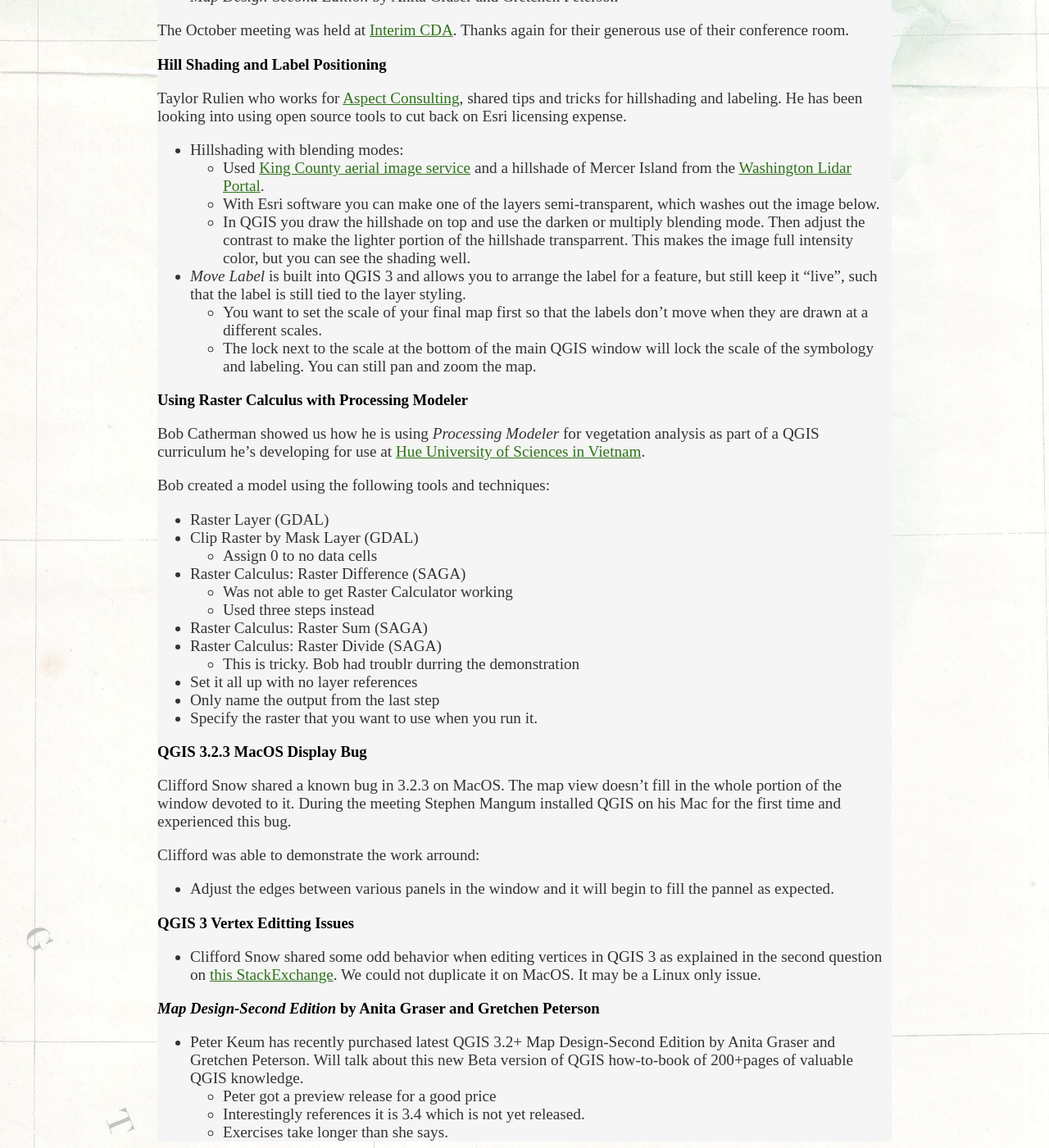
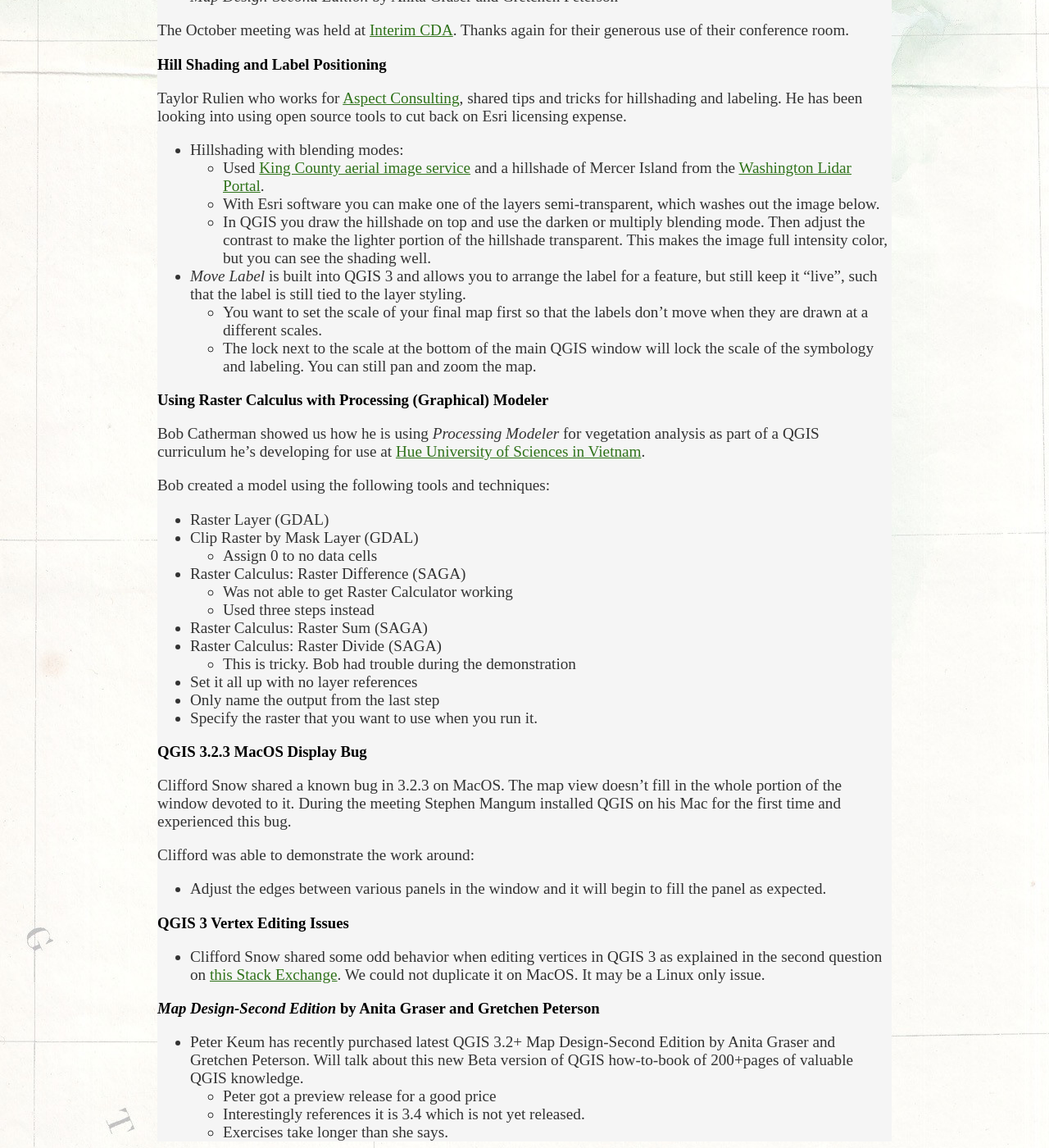
Before and after one commit to psqgis/psqgis.github.io, a Jekyll site: the page built from _minutes/201810-October.md, in a window 1280 px wide and 1400 px high, scrolled down 407 px. Shown: the whole window at 82% size. Built offline with Jekyll 4.4.1, drawn with Linux system fonts in a browser that asks for light colours; some of the changed text lies outside the part shown.

Commit message:
Minutes for October 2018 meetup

```diff
--- a/_minutes/201810-October.md
+++ b/_minutes/201810-October.md
@@ -1,15 +1,15 @@
 ---
 layout: post
 title: "October '18 Meetup Minutes"
-date: 2018-10-25
-tags: hillshade raster labeling blendng-mode qgis-3 processing-modeler raster-calculus bug vertex editing learning
+date: 2018-10-09
+tags: hillshade raster labeling blending-mode qgis-3 graphical-modeler processing-modeler analysis raster-calculus bug vertex editing learning
 ---
 
 Covered Topics:
 * Hill Shading and Label Positioning
-* Raster Calculus with Processing Modeler
+* Raster Calculus with Processing (Graphical) Modeler
 * QGIS 3.2.3 MacOS Display Bug
-* QGIS 3 Vertex Editting Issues
+* QGIS 3 Vertex Editing Issues
 * _Map Design-Second Edition_ by Anita Graser and Gretchen Peterson
 
 The October meeting was held at [Interim CDA](http://interimicda.org/whatwedo/). Thanks again for their generous use of their conference room.
@@ -20,12 +20,12 @@
 * Hillshading with blending modes:
     * Used [King County aerial image service](http://gismaps.kingcounty.gov/arcgis/rest/services/BaseMaps/KingCo_Aerial_2017/MapServer) and a hillshade of Mercer Island from the [Washington Lidar Portal](http://lidarportal.dnr.wa.gov/).
     * With Esri software you can make one of the layers semi-transparent, which washes out the image below.
-    * In QGIS you draw the hillshade on top and use the darken or multiply blending mode. Then adjust the contrast to make the lighter portion of the hillshade transparrent. This makes the image full intensity color, but you can see the shading well.
+    * In QGIS you draw the hillshade on top and use the darken or multiply blending mode. Then adjust the contrast to make the lighter portion of the hillshade transparent. This makes the image full intensity color, but you can see the shading well.
 * _Move Label_ is built into QGIS 3 and allows you to arrange the label for a feature, but still keep it "live", such that the label is still tied to the layer styling.
     * You want to set the scale of your final map first so that the labels don't move when they are  drawn at a different scales.
     * The lock next to the scale at the bottom of the main QGIS window will lock the scale of the symbology and labeling. You can still pan and zoom the map.
 
-###  Using Raster Calculus with Processing Modeler ###
+###  Using Raster Calculus with Processing (Graphical) Modeler ###
 
 Bob Catherman showed us how he is using *Processing Modeler* for vegetation analysis as part of a QGIS curriculum he's developing for use at [Hue University of Sciences in Vietnam](http://www.husc.edu.vn/en/news.php).
 
@@ -38,7 +38,7 @@
     * Used three steps instead
 * Raster Calculus: Raster Sum (SAGA)
 * Raster Calculus: Raster Divide (SAGA)
-    * This is tricky. Bob had troublr durring the demonstration
+    * This is tricky. Bob had trouble during the demonstration
 * Set it all up with no layer references
 * Only name the output from the last step
 * Specify the raster that you want to use when you run it.
@@ -47,12 +47,12 @@
 
 Clifford Snow shared a known bug in 3.2.3 on MacOS. The map view doesn't fill in the whole portion of the window devoted to it. During the meeting Stephen Mangum installed QGIS on his Mac for the first time and experienced this bug.
 
-Clifford was able to demonstrate the work arround:
-* Adjust the edges between various panels in the window and it will begin to fill the pannel as expected.
+Clifford was able to demonstrate the work around:
+* Adjust the edges between various panels in the window and it will begin to fill the panel as expected.
 
-### QGIS 3 Vertex Editting Issues ###
+### QGIS 3 Vertex Editing Issues ###
 
-* Clifford Snow shared some odd behavior when editing vertices in QGIS 3 as explained in the second question on [this StackExchange](//gis.stackexchange.com/questions/278217/how-does-the-qgis3-vertex-editor-work). We could not duplicate it on MacOS. It may be a Linux only issue.
+* Clifford Snow shared some odd behavior when editing vertices in QGIS 3 as explained in the second question on [this Stack Exchange](//gis.stackexchange.com/questions/278217/how-does-the-qgis3-vertex-editor-work). We could not duplicate it on MacOS. It may be a Linux only issue.
 
 ### _Map Design-Second Edition_ by Anita Graser and Gretchen Peterson ###
 
```
